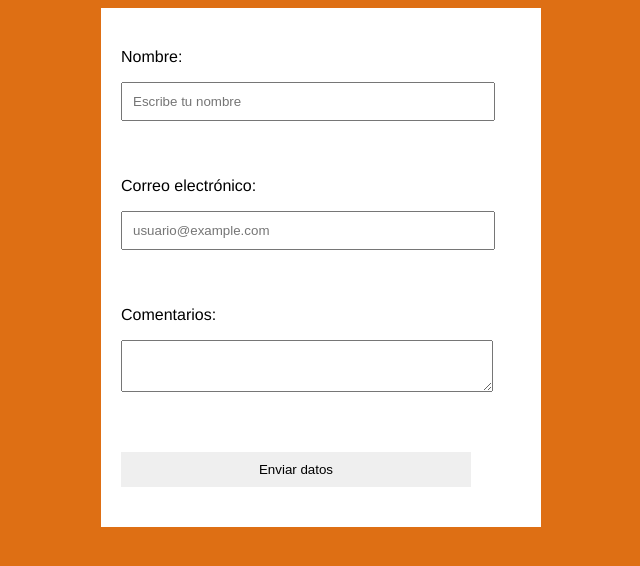
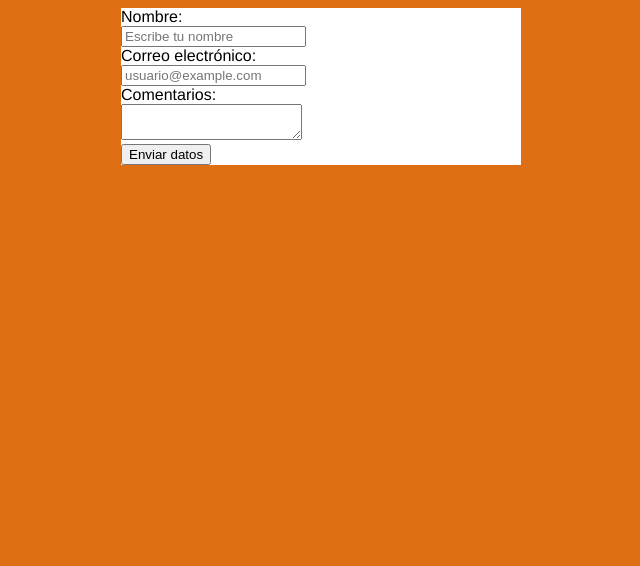
Before and after one commit to marcosrivasr/VidaMRR-Curso-CSS, a plain HTML site: page Padding/ejemplo2.html in a window 1280 px wide. Shown: the whole page, without its empty margins (319-959 px from the left). Drawn offline with Linux system fonts and the light colour scheme.

Commit message:
Archivos originales para trabajar

```diff
--- a/Padding/ejemplo2.html
+++ b/Padding/ejemplo2.html
@@ -13,21 +13,7 @@
 		}
 		#container{
 			background-color: white;
-			padding: 20px;
 			width: 400px;
-		}
-
-		.campo{
-			padding: 20px 0;
-		}
-
-		.campo input, .campo textarea{
-			padding: 10px;
-			width: 350px;
-		}
-
-		.boton{
-			border: 0;
 		}
 	</style>
 </head>
@@ -35,16 +21,16 @@
 	<div id="main">
 		<div id="container">
 			<div class="campo">
-				Nombre: <p><input type="text" placeholder="Escribe tu nombre"></p>
+				Nombre: <br /><input type="text" placeholder="Escribe tu nombre"><br />
 			</div>
 			<div class="campo">
-				Correo electrónico: <p><input type="text" placeholder="usuario@example.com"></p>
+				Correo electrónico: <br /><input type="text" placeholder="usuario@example.com"><br />
 			</div>
 			<div class="campo">
-				Comentarios: <p><textarea></textarea></p>
+				Comentarios: <br/><textarea></textarea><br />
 			</div>
 			<div class="campo">
-				<input type="submit" class="boton" value="Enviar datos">
+				<input type="submit" value="Enviar datos">
 			</div>
 		</div>
 	</div>
```
Also changed, not shown: Padding/ejemplo1.html (+1 -10 lines).
